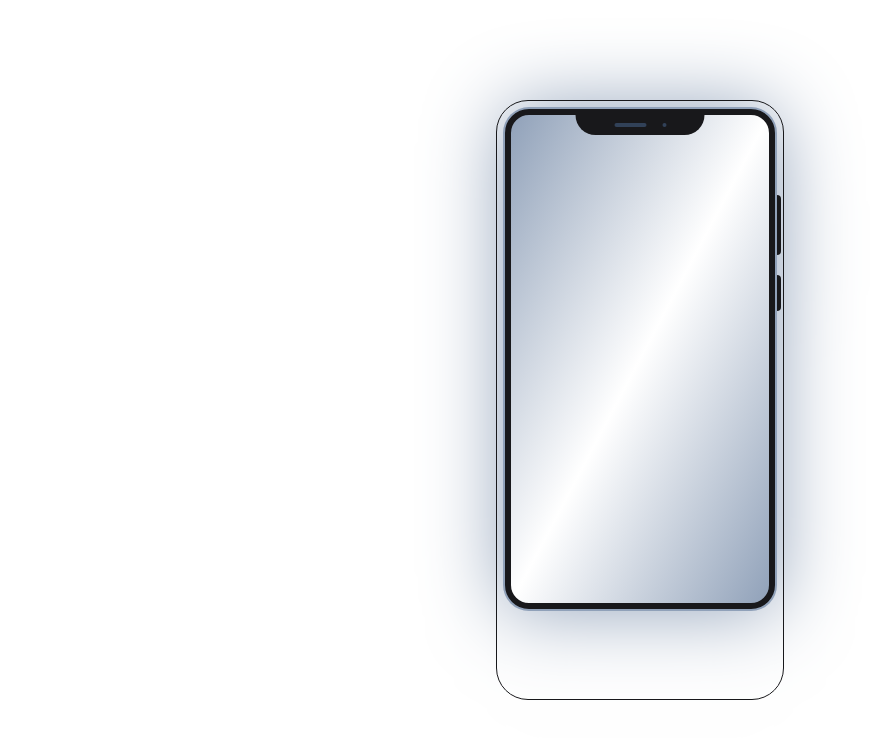
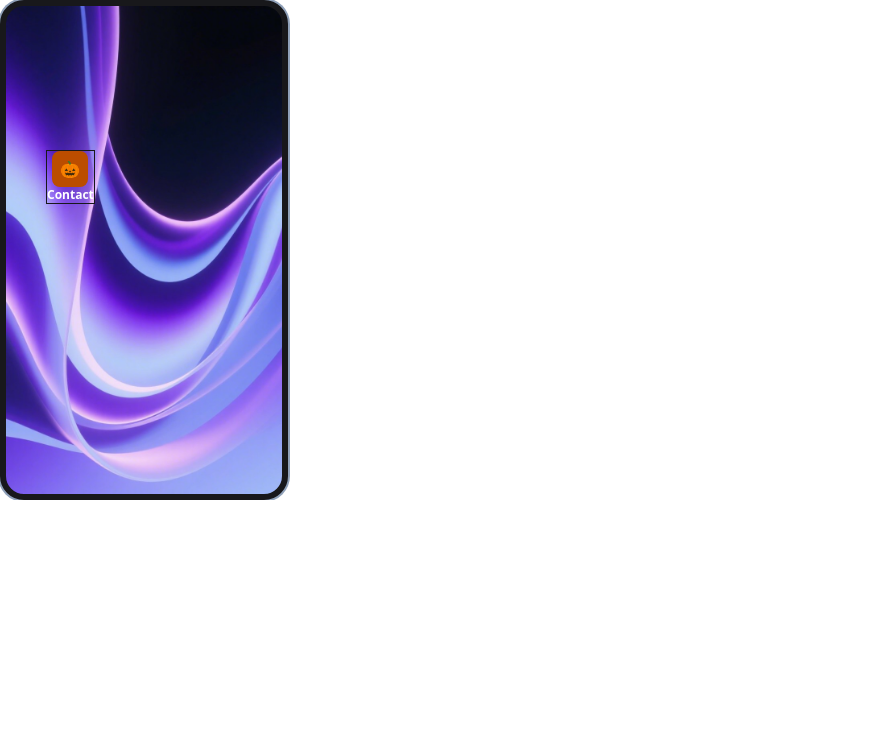
Before and after one commit to komikodok/fazport.v2, a Nuxt app: page /tes in a window 1280 px wide. Shown: the top 738 px of the page, without its empty margins (0-890 px from the left). Built offline with nearby package versions, Linux system fonts and the light colour scheme; a web font is replaced by a local one.

Commit message:
test features on /tes

```diff
--- a/pages/index.vue
+++ b/pages/index.vue
@@ -114,7 +114,7 @@ function handleClick() {
     <div
       id="forest"
       style="background-image: url('/forest.jpeg');"
-      class="w-full h-[100vh] flex flex-col bg-center items-center justify-center gap-6 absolute inset-0 bg-no-repeat bg-cover blur-[2px] brightness-[60%] pointer-events-none"
+      class="w-full h-[100vh] flex flex-col bg-center items-center justify-center gap-6 absolute inset-0 bg-no-repeat bg-cover blur-[1px] brightness-[60%] pointer-events-none"
     >
       <strong
         id="welcome"
--- a/pages/project.vue
+++ b/pages/project.vue
@@ -78,6 +78,8 @@ onMounted(async () => {
       <ProjectCarousel />
     </div>
 
+    <Phone />
+
     <!-- Background -->
     <div class="w-full h-full fixed inset-0 -z-10 overflow-hidden">
       <svg class="w-full h-full" preserveAspectRatio="xMidYMid slice" xmlns="http://www.w3.org/2000/svg" xmlns:xlink="http://www.w3.org/1999/xlink" viewBox="0 0 1104 643" fill="none">
--- a/pages/tes.vue
+++ b/pages/tes.vue
@@ -1,23 +1,16 @@
 <script setup lang="ts">
-import gsap from 'gsap';
-
 </script>
 
 <template>
     <div
-        class="w-72 h-[600px] fixed top-1/2 left-1/2 -translate-x-1/2 -translate-y-1/2 border overflow-hidden p-2 drop-shadow-[0_0_40px_#90a1b9] rounded-4xl"
+        class="w-72 h-[500px] border-6 bg-cover bg-zinc-900 ring-2 ring-slate-400 rounded-3xl relative"
+        style="background-image: url('/walpaper.jpeg');"
     >
-        <div
-            class="w-full h-[500px] border-6 bor bg-zinc-900 ring-2 ring-slate-400 rounded-3xl relative"
-            style="background-image: linear-gradient(to top left, #90a1b9, white, #90a1b9);"
-        >
-            <div class="absolute top-0 left-1/2 -translate-x-1/2 w-[50%] h-5 rounded-b-full bg-zinc-900 flex gap-4 justify-center items-center">
-                <div class="bg-slate-700 rounded-full w-8 h-1"></div>
-                <div class="bg-slate-700 rounded-full w-1 h-1"></div>
-            </div>
-
-            <div class="absolute top-20 -right-3 w-1 h-15 bg-zinc-900 rounded-r-4xl"></div>
-            <div class="absolute top-40 -right-3 w-1 h-9 bg-zinc-900 rounded-r-4xl"></div>
+        <div class="flex flex-col border items-center absolute top-36 left-10">
+            <span class="w-9 h-9 bg-amber-700 flex justify-center items-center rounded-lg">
+                🎃
+            </span>
+            <h2 class="text-xs text-white font-semibold">Contact</h2>
         </div>
     </div>
 </template>
```
Also changed, not shown: public/walpaper.jpeg (added).
